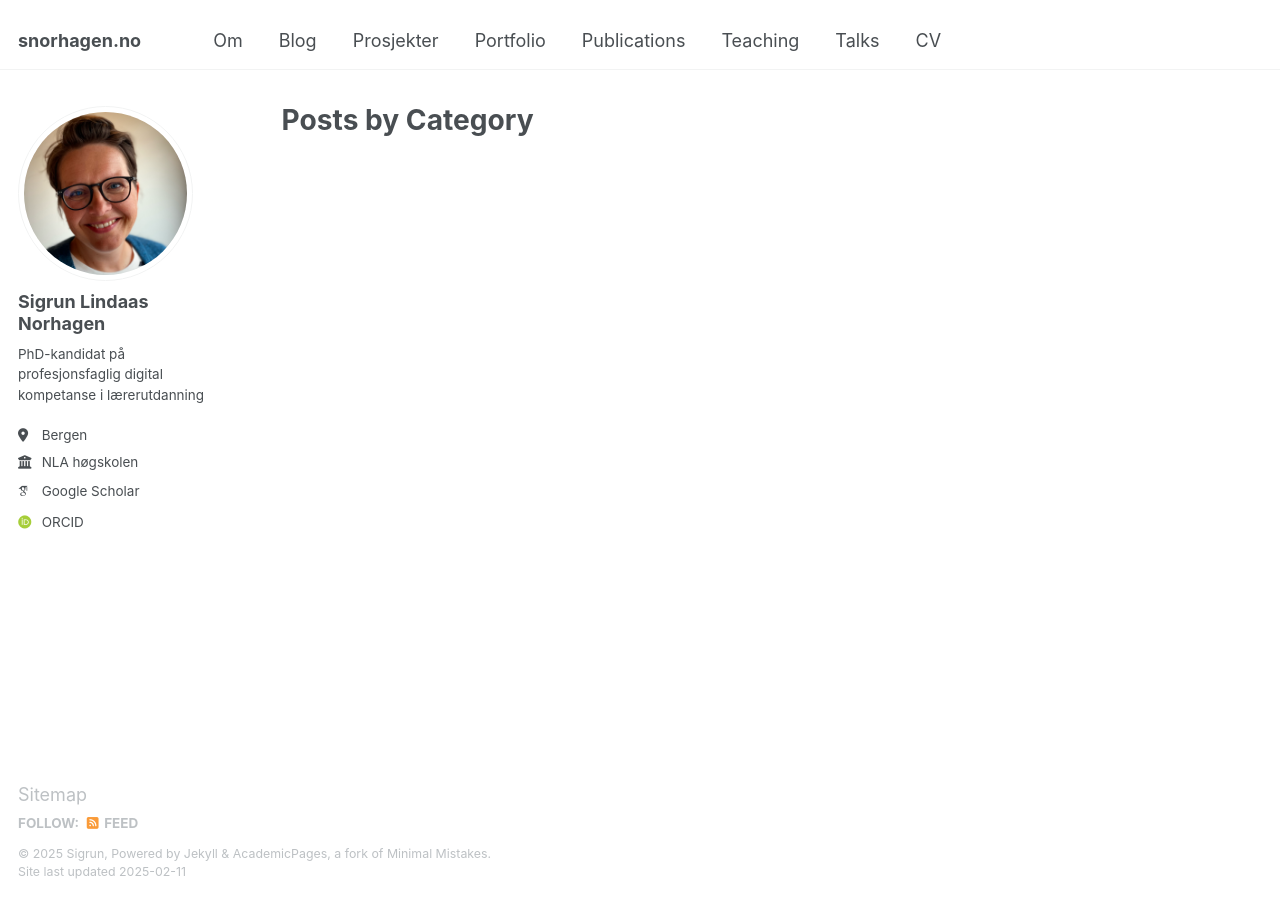
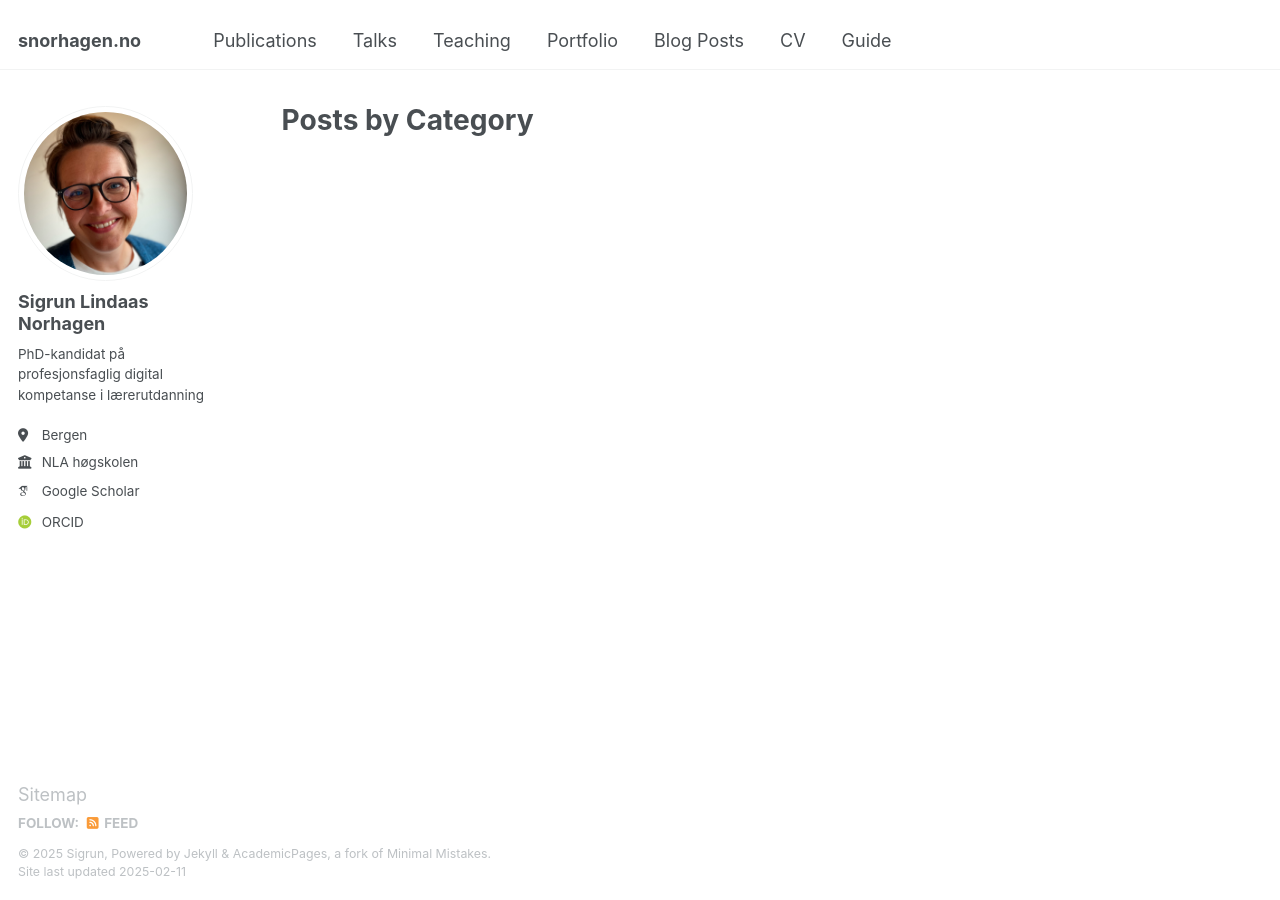
Before and after one commit to sigrun/sigrun.github.io, a Jekyll site: the page built from _pages/category-archive.html, in a window 1280 px wide. Built offline with Jekyll 4.4.1, drawn with Linux system fonts in a browser that asks for light colours; some web fonts are replaced.

Commit message:
original navigation

```diff
--- a/_data/navigation.yml
+++ b/_data/navigation.yml
@@ -5,26 +5,23 @@
 # prevent it from being included in the site.
 
 main:
-  - title: "Om"
-    url: /about/
+  - title: "Publications"
+    url: /publications/
 
-  - title: "Blog"
-    url: /year-archive/
+  - title: "Talks"
+    url: /talks/
 
-  - title: "Prosjekter"
-    url: /projects/
+  - title: "Teaching"
+    url: /teaching/
 
   - title: "Portfolio"
     url: /portfolio/
 
-  - title: "Publications"
-    url: /publications/
-
-  - title: "Teaching"
-    url: /teaching/
-
-  - title: "Talks"
-    url: /talks/
+  - title: "Blog Posts"
+    url: /year-archive/
 
   - title: "CV"
     url: /cv/
+
+  - title: "Guide"
+    url: /markdown/
```
Also changed, not shown: 1 other file.
